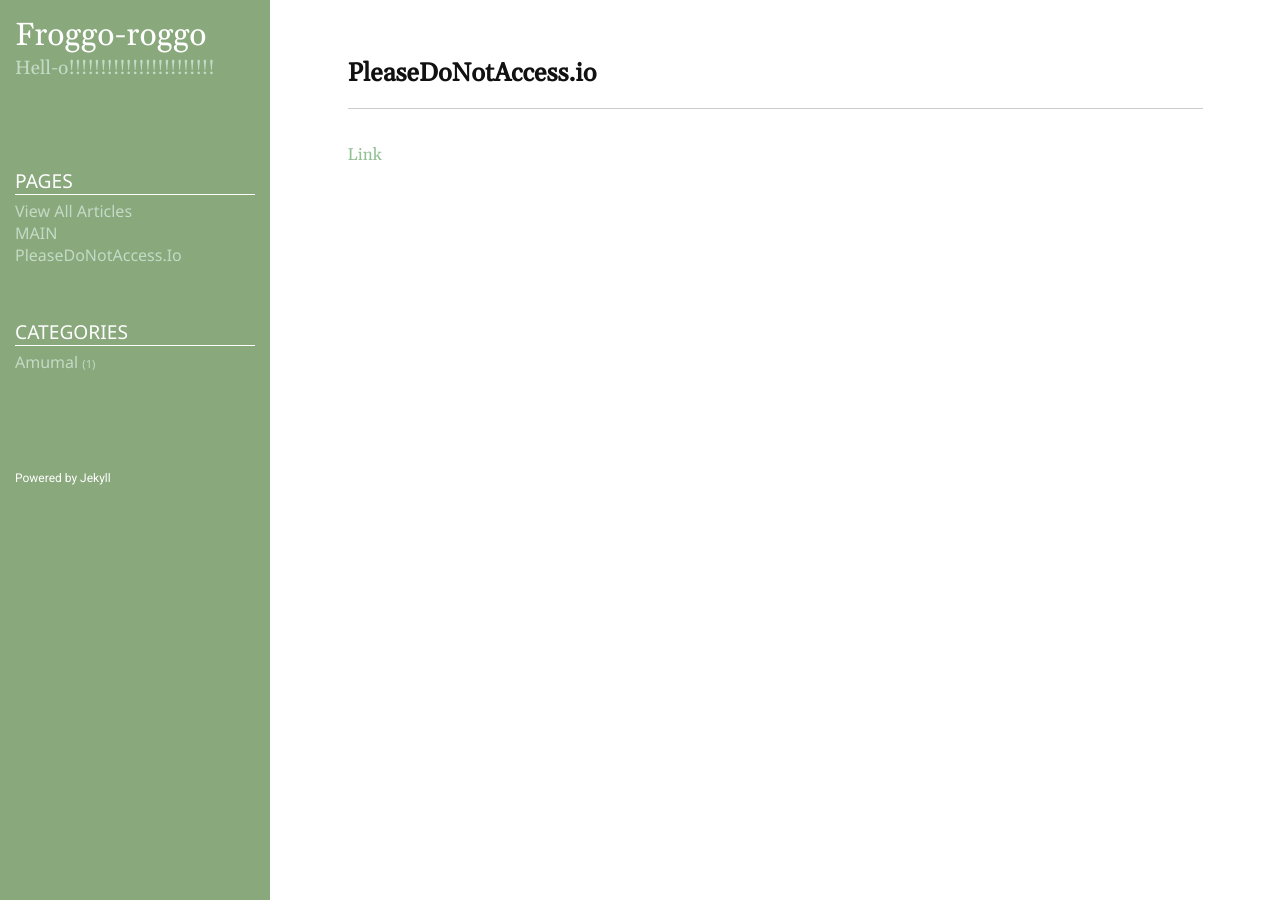
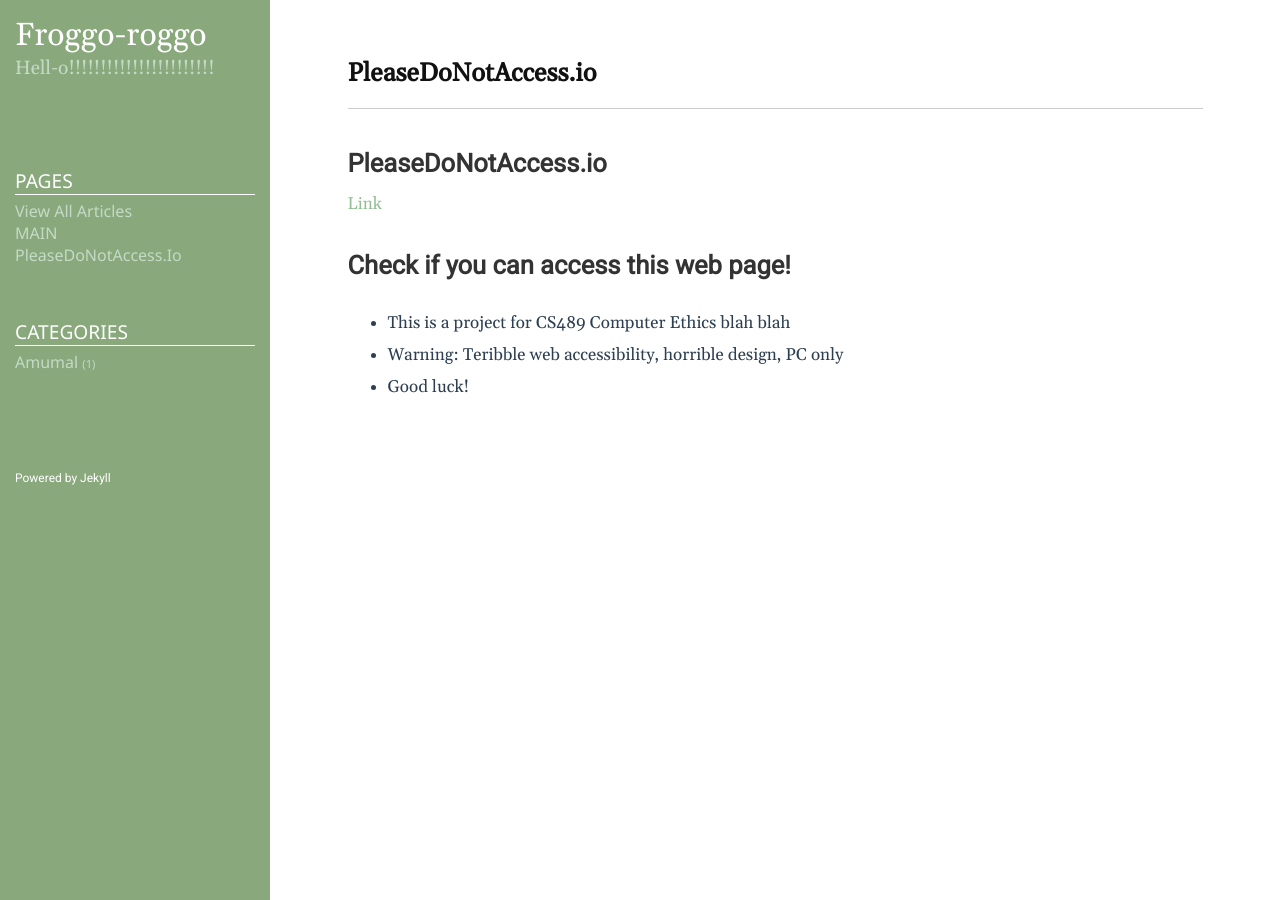
Before and after one commit to froggo-roggo/froggo-roggo.github.io, a Jekyll site: the page built from pdnaio.md, in a window 1280 px wide. Built offline with Jekyll 4.4.1, drawn with Linux system fonts in a browser that asks for light colours.

Commit message:
add pdnaio

```diff
--- a/pdnaio.md
+++ b/pdnaio.md
@@ -3,4 +3,12 @@ layout: page
 title: PleaseDoNotAccess.io
 ---
 
+
+
+# PleaseDoNotAccess.io
 [Link](.\pleasedonotaccess\)
+
+## Check if you can access this web page!
+  - This is a project for CS489 Computer Ethics blah blah
+  - Warning: Teribble web accessibility, horrible design, PC only
+  - Good luck!
```
